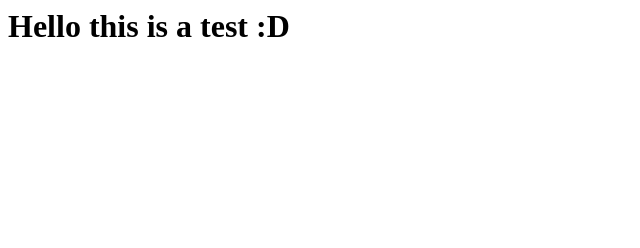
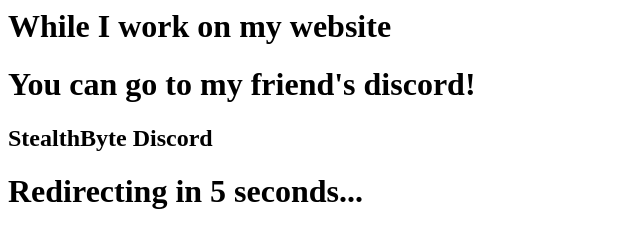
Before and after one commit to bgh2003/bgh2003.github.io, a plain HTML site: page index.html in a window 1280 px wide. Shown: the whole page, without its empty margins (0-640 px from the left). Drawn offline with Linux system fonts and the light colour scheme.

Commit message:
added a under construction

```diff
--- a/index.html
+++ b/index.html
@@ -1,9 +1,5 @@
-<html>
-	<head>
-		<title>Beau's Website</title>
-	</head>
-
-	<body>
-		<h1>Hello this is a test :D</h1>
-	</body>
-</html>
+<h1>While I work on my website</h1>
+<h1>You can go to my friend's discord!</h1>
+<h2>StealthByte Discord</h2>
+<h1>Redirecting in 5 seconds...</h1>
+<meta HTTP-EQUIV="REFRESH" content="5; url=https://stealthbytecommunity.ml">
```
